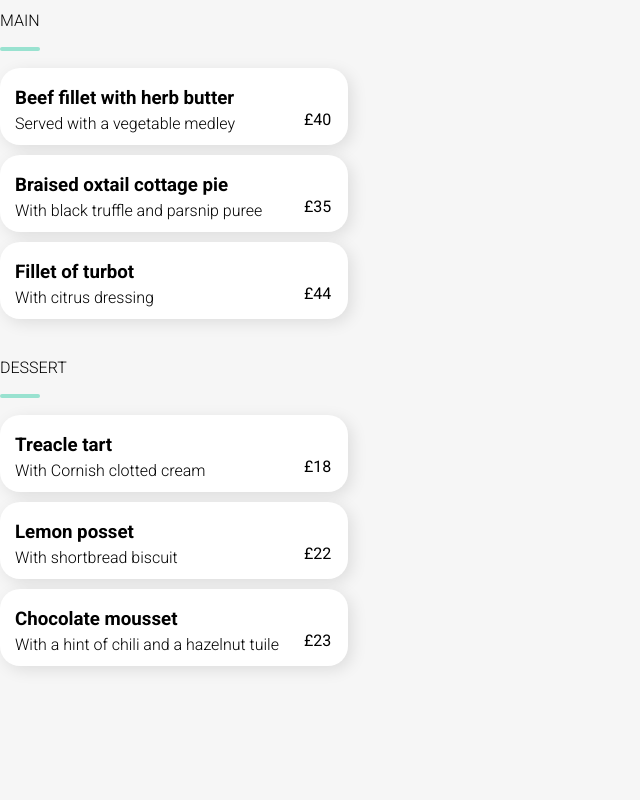
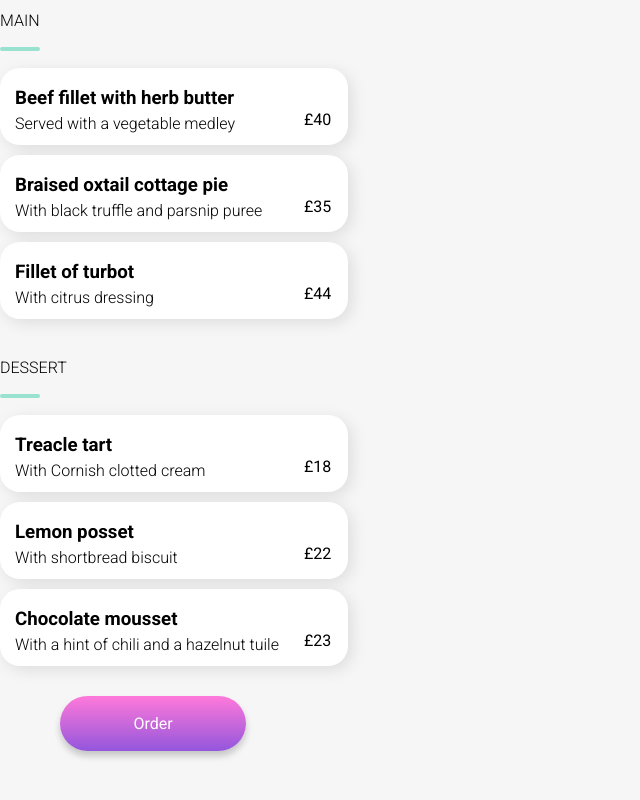
Before and after one commit to HSheikhcodes/OMF.2, a website: page kitchenwest -index.html in a window 1280 px wide. Shown: the part 734-1534 px from the top of the page, without its empty margins (0-640 px from the left). Drawn offline with Linux system fonts and the light colour scheme; a web font is replaced by a local one.

Commit message:
button style

```diff
--- a/CSS/restaurant.css
+++ b/CSS/restaurant.css
@@ -178,3 +178,33 @@ margin-bottom: 17px;
   gap: 12px;
   display: flex;
 }
+
+
+/****************************Button****/
+
+.Button {
+  display: flex;
+  position:relative;
+  justify-content: center;
+  flex-direction: row;
+  padding: 18px 0px;
+  margin-top: 30px;
+  border-radius: 50px;
+  color: #FFF;
+  background: linear-gradient(180deg, #FF79DA 0%, #9356DC 100%);
+  box-shadow: 0 5px 7px rgba(0, 0, 0, 0.2);
+  width: 186px;
+  text-align: center;
+  margin-inline-start: 60px;
+}
+
+.Button:hover {
+  box-shadow: 0 15px 20px rgba(0, 0, 0, 0.2);
+}
+
+.Button:after {
+  content: "";
+  position: absolute;
+  background: linear-gradient(180deg, #ff88de 0%, #a16be0 100%);
+  opacity: 0;
+}
--- a/kitchenwest -index.html
+++ b/kitchenwest -index.html
@@ -191,7 +191,10 @@
             </div>
         </section>
 
+<div>
+    <a class="Button" href="order-button"> Order</a>
 
+</div>
 
 
 
```
